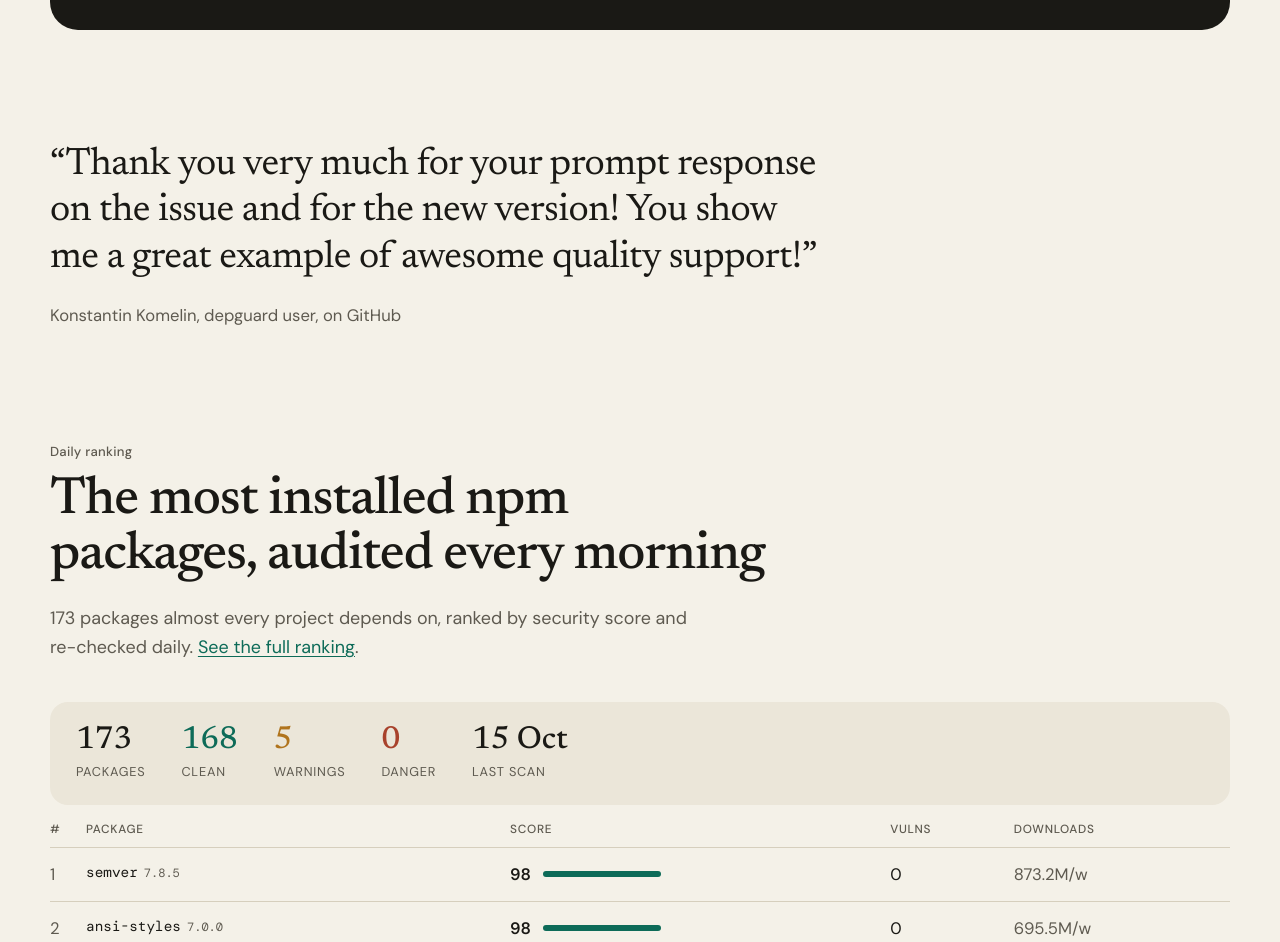
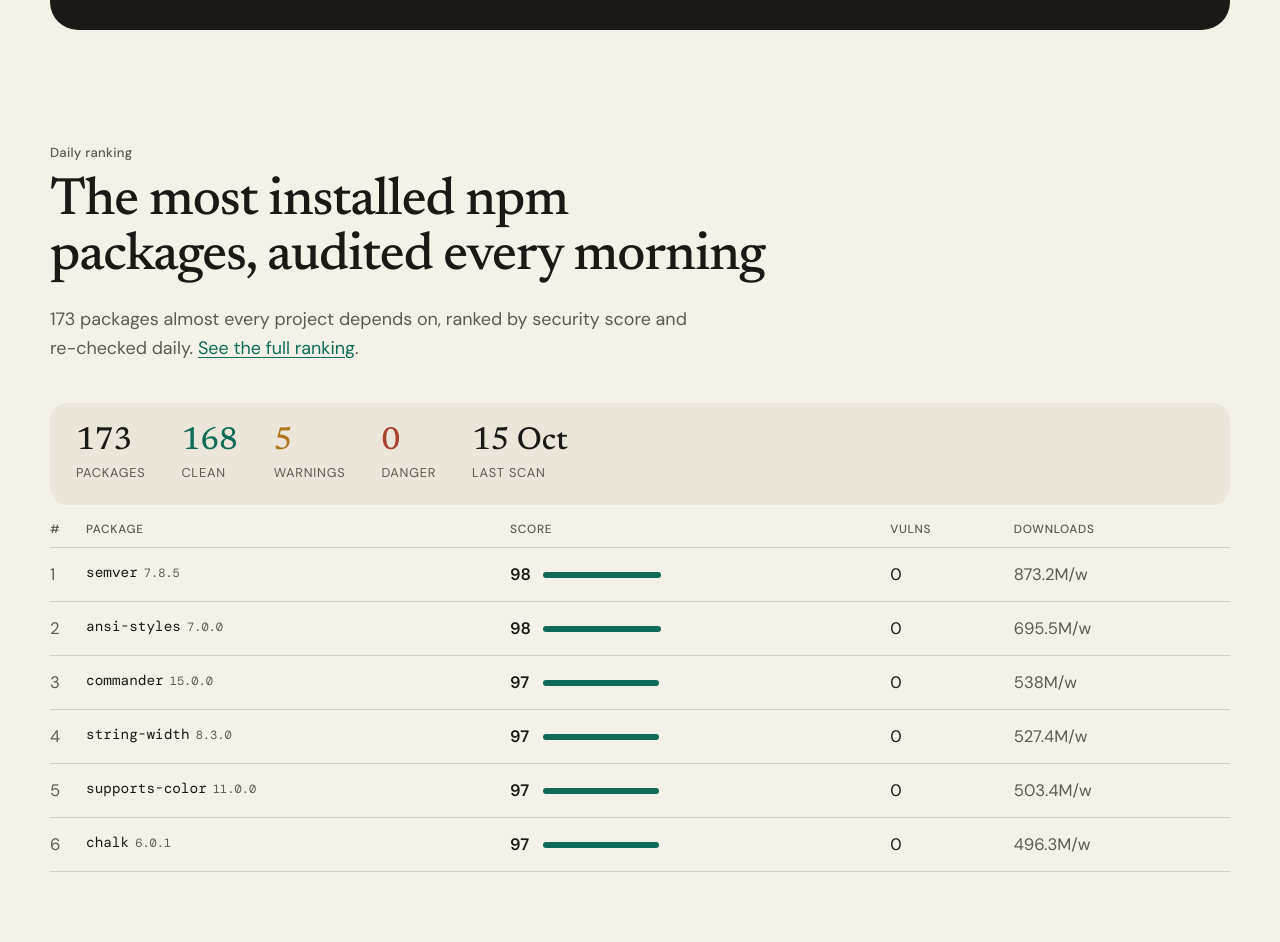
Before and after one commit to mopanc/depguard, a website: page docs/index.html in a window 1280 px wide. Shown: the part 5668-6610 px from the top of the page. Drawn offline with nearby package versions, Linux system fonts and the light colour scheme.

Commit message:
site: remove the user testimonial from the home page
The quote came from a GitHub issue comment, not a testimonial given for
the site. Removed rather than depend on a third party's permission.

```diff
--- a/docs/index.html
+++ b/docs/index.html
@@ -322,10 +322,6 @@
       </div>
     </div>
 
-    <blockquote class="quote">
-      <p>&ldquo;Thank you very much for your prompt response on the issue and for the new version! You show me a great example of awesome quality support!&rdquo;</p>
-      <cite>Konstantin Komelin, depguard user, on GitHub</cite>
-    </blockquote>
 
     <section id="ranking-teaser">
       <div class="label">Daily ranking</div>
--- a/docs/style.css
+++ b/docs/style.css
@@ -208,10 +208,6 @@ h3 { font-family: var(--serif); font-weight: 500; letter-spacing: -0.01em; }
 .also p { margin: 0 0 18px; color: color-mix(in srgb, var(--paper) 70%, transparent); }
 .also code { display: block; font-size: .8rem; color: var(--paper); border-top: 1px solid color-mix(in srgb, var(--paper) 22%, transparent); padding-top: 12px; overflow-x: auto; white-space: nowrap; }
 
-/* Quote */
-.quote { margin: 112px 0 0; max-width: 900px; }
-.quote p { font-family: var(--serif); font-size: clamp(1.6rem, 3.2vw, 2.4rem); line-height: 1.22; letter-spacing: -0.015em; margin: 0; text-wrap: balance; }
-.quote cite { display: block; margin-top: 20px; font-style: normal; color: var(--muted); }
 
 /* FAQ */
 .faq { margin-top: 48px; max-width: 860px; }
```
